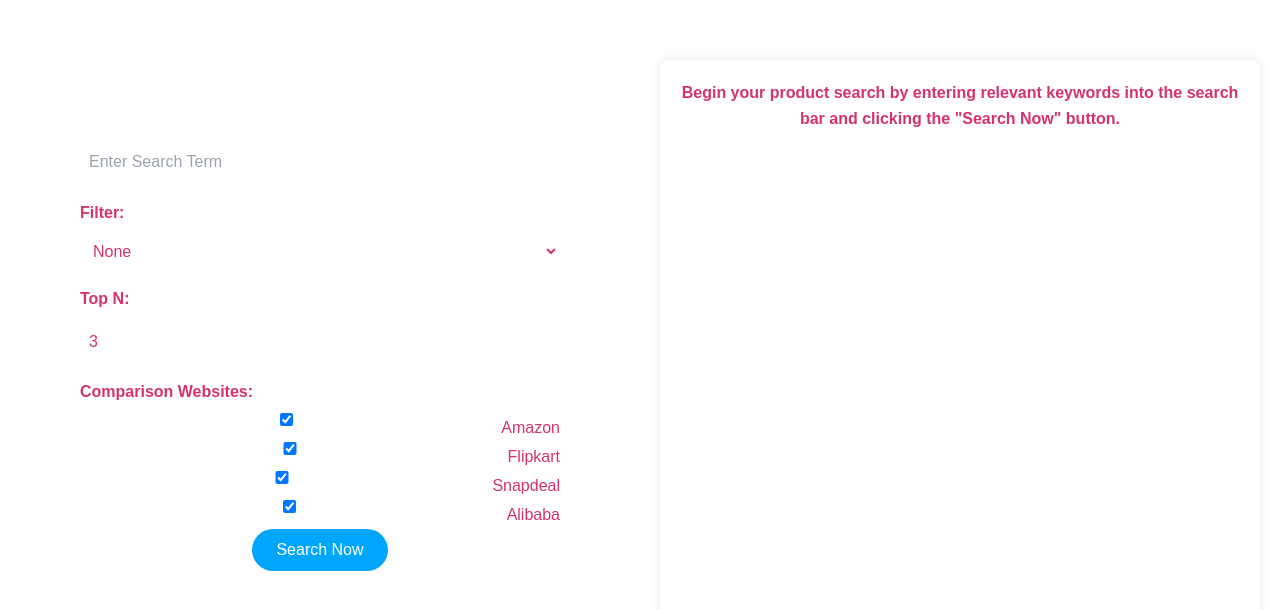
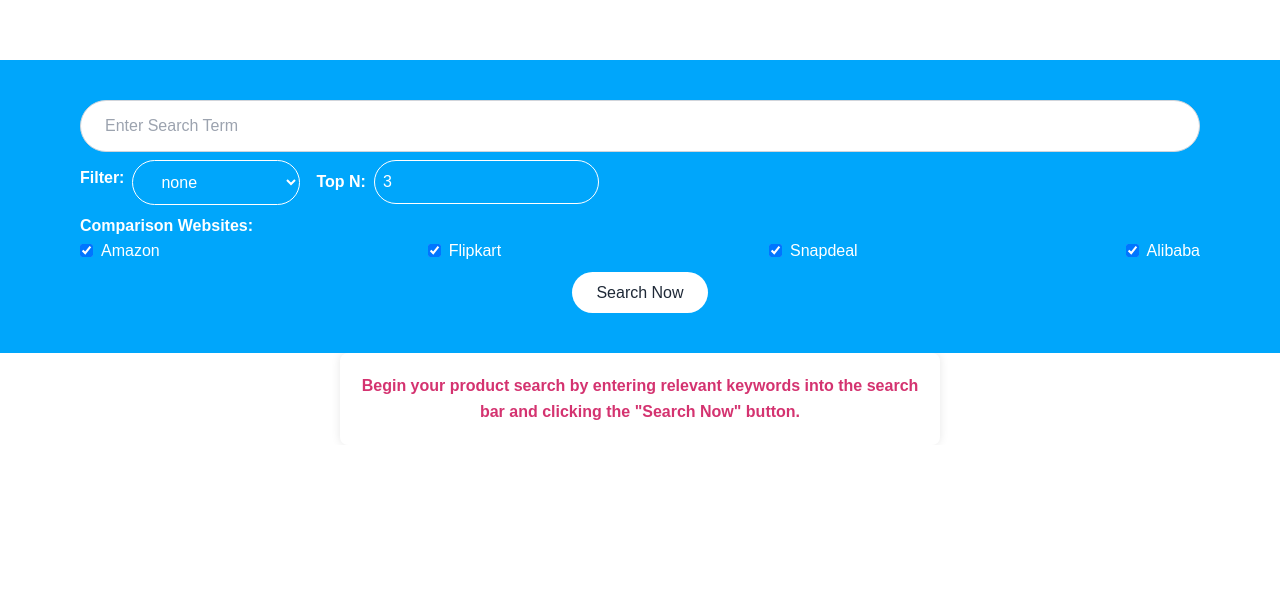
Before and after one commit to salma2vec/Shop_Scout, a React (Create React App) app in the folder client/: page / in a window 1280 px wide. Shown: the part 830-1440 px from the top of the page. After the commit the page ends 1275 px from the top, so only its background shows below. Built offline with nearby package versions, Linux system fonts and the light colour scheme.

Commit message:
refactor: improve search comparison component

```diff
--- a/client/src/App.js
+++ b/client/src/App.js
@@ -73,10 +73,8 @@
     <div className={isDarkMode ? 'dark' : 'light'}>
       <Navbar toggleDarkMode={toggleDarkMode} />
       <Hero searchTerm={searchTerm} onSearchTermChange={setSearchTerm} onCompare={handleSearch} />
-      <div className="grid grid-cols-2">
         <ComparisonForm searchTerm={searchTerm} onCompare={handleSearch} />
         <ProductResults products={results} showResults={hasSearch} isSearching={isSearching} />
-      </div>
     </div>
   );
 };
--- a/client/src/components/ComparisonForm.js
+++ b/client/src/components/ComparisonForm.js
@@ -1,8 +1,15 @@
 import React, { useState } from "react";
+import PropTypes from "prop-types";
+import DefaultInput from "./Forms/DefaultInput";
+import DefaultLabel from "./Forms/DefaultLabel";
+import DefaultSelect from "./Forms/DefaultSelect";
+import DefaultCheckbox from "./Forms/DefaultCheckbox";
 
 const ComparisonForm = ({ onCompare }) => {
-  const [searchTerm, onSearchTermChange] = useState("");
+  const FILTER_OPTIONS = ["none", "highestPrice", "lowestPrice", "highestRating"];
+  const AVAILABLE_STORES = ["Amazon", "Flipkart", "Snapdeal", "Alibaba"];  // TODO: store in db, env ?
 
+  const [searchTerm, setSearchTerm] = useState("");
   const [formData, setFormData] = useState({
     search_term: "",
     filter: "",
@@ -30,68 +37,64 @@
   };
 
   return (
-    <div id="products" className="flex items-center justify-center w-full">
-      <div className="flex flex-col items-center justify-start w-full gap-20 p-10 md:p-20">
-        <form onSubmit={handleSubmit} className="w-full">
-          <div className="flex items-center justify-center w-full gap-4">
-            <input
-              type="text"
+    <div id="products" className="flex items-center justify-center w-full ">
+      <div className="flex flex-col items-center justify-start w-full px-10 py-10 md:px-20 bg-lightGreen">
+        <form onSubmit={handleSubmit} className="flex flex-col w-full gap-2 m-0">
+          <DefaultInput
             id="searchTerm"
             name="search_term"
             placeholder="Enter Search Term"
-              required
-              maxLength="20"
-              onChange={(e) => onSearchTermChange(e.target.value)}
             value={searchTerm}
-              className="bg-transparent border border-white rounded-full focus:border-lightGreen focus:ring-0"
+            onChange={(e) => setSearchTerm(e.target.value)}
+            required={true}
           />
-          </div>
-
-          <label htmlFor="filter">Filter:</label>
-          <select
+          <div className="flex items-center gap-4">
+            <div className="flex items-center gap-2">
+              <DefaultLabel
+                htmlFor="filter"
+                className="text-white"
+                text="Filter:"
+              />
+              <DefaultSelect
                 id="filter"
                 name="filter"
                 onChange={handleChange}
                 value={formData.filter}
-            className="bg-transparent border border-white rounded-full focus:border-lightGreen focus:ring-0"
-          >
-            <option value="none">None</option>
-            <option value="highestPrice">Highest Price</option>
-            <option value="lowestPrice">Lowest Price</option>
-            <option value="highestRating">Highest Rating</option>
-          </select>
-
-          <label htmlFor="topN">Top N:</label>
-          <input
-            type="number"
+                options={FILTER_OPTIONS}
+              />
+            </div>
+            <div className="flex items-center gap-2">
+              <DefaultLabel htmlFor="topN" text="Top N:" />
+              <DefaultInput
+                type={"number"}
                 id="topN"
                 name="topN"
-            min="1"
                 onChange={handleChange}
                 value={formData.topN}
-            className="bg-transparent border border-white rounded-full focus:border-lightGreen focus:ring-0"
+                className="p-2 m-0 text-white bg-transparent border border-white rounded-full outline-none focus:border-teleMagenta focus:ring-0"
               />
-
+            </div>
+          </div>
           <div>
-            <label>Comparison Websites:</label>
-            {["Amazon", "Flipkart", "Snapdeal", "Alibaba"].map((website) => (
-              <div key={website} className="flex items-center">
-                <input
-                  type="checkbox"
+            <DefaultLabel text="Comparison Websites:" />
+            <div className="flex items-center justify-between">
+              {AVAILABLE_STORES.map((website) => (
+                <div key={website} className="flex items-center gap-2">
+                  <DefaultCheckbox
                     name={website}
                     checked={formData.comparisonWebsites.includes(website)}
                     onChange={handleCheckboxChange}
-                  className="mr-2"
+                    className="m-0"
                   />
-                <span>{website}</span>
+                  <span className="text-white">{website}</span>
                 </div>
               ))}
             </div>
-
+          </div>
           <div className="flex items-center justify-center">
             <button
               type="submit"
-              className="px-6 py-2 mb-4 rounded-full bg-lightGreen"
+              className="px-6 py-2 text-gray-800 bg-white rounded-full"
             >
               Search Now
             </button>
@@ -102,4 +105,7 @@
   );
 };
 
+ComparisonForm.propTypes = {
+  onCompare: PropTypes.func,
+};
 export default ComparisonForm;
--- /dev/null
+++ b/client/src/components/Forms/DefaultCheckbox.js
@@ -0,0 +1,27 @@
+import React from "react";
+import PropTypes from "prop-types";
+
+const DefaultCheckbox = ({ id, className, name, checked, onChange }) => {
+  return (
+    <div className="flex items-center">
+      <input
+        id={id}
+        name={name}
+        type="checkbox"
+        className={className || "mr-2"}
+        checked={checked}
+        onChange={onChange}
+      />
+    </div>
+  );
+}
+
+DefaultCheckbox.propTypes = {
+  id: PropTypes.string,
+  name: PropTypes.string,
+  className: PropTypes.string,
+  checked: PropTypes.bool,
+  onChange: PropTypes.func,
+};
+
+export default DefaultCheckbox;
--- a/client/src/components/Forms/DefaultInput.js
+++ b/client/src/components/Forms/DefaultInput.js
@@ -1,20 +1,22 @@
 import React from "react";
 import PropTypes from "prop-types";
 
-const DefaultInput = ({ type, placeholder, value, onChange }) => {
+const DefaultInput = ({ type, className, placeholder, value, onChange, required }) => {
   return (
     <input
       type={type || "text"}
       placeholder={placeholder}
       value={value}
       onChange={onChange}
-      className="py-3 px-6 !mb-0 rounded-full border text-black placeholder:text-gray-400 border-gray-300 focus:outline-none focus:ring-2 focus:ring-lightGreen focus:border-transparent transition duration-300 ease-in-out"
+      className={className || "w-full py-3 px-6 m-0 rounded-full border text-black placeholder:text-gray-400 border-gray-300 focus:outline-none focus:ring-2 focus:ring-teleMagenta focus:border-transparent transition duration-300 ease-in-out"}
+      required={required || false}
     />
   );
 }
 
 DefaultInput.propTypes = {
   type: PropTypes.string,
+  className: PropTypes.string,
   placeholder: PropTypes.string,
   value: PropTypes.string,
   onChange: PropTypes.func,
--- /dev/null
+++ b/client/src/components/Forms/DefaultLabel.js
@@ -0,0 +1,18 @@
+import React from "react";
+import PropTypes from "prop-types";
+
+const DefaultLabel = ({ htmlFor, className, text }) => {
+  return (
+    <label htmlFor={htmlFor} className={className || "m-0 whitespace-nowrap text-white"}>
+      {text}
+    </label>
+  );
+}
+
+DefaultLabel.propTypes = {
+  htmlFor: PropTypes.string,
+  className: PropTypes.string,
+  text: PropTypes.string,
+};
+
+export default DefaultLabel;
--- /dev/null
+++ b/client/src/components/Forms/DefaultSelect.js
@@ -0,0 +1,33 @@
+import React from "react";
+import PropTypes from "prop-types";
+
+const DefaultSelect = ({ id, name, value, className, onChange, options }) => {
+  return (
+    <select
+      id={id}
+      name={name}
+      className={className || "text-white m-0 bg-transparent border border-white rounded-full focus:border-teleMagenta focus:ring-0 py-3 px-6"}
+      value={value}
+      onChange={onChange}
+    >
+      {options.map((option, index) => (
+        <option key={index} value={option}>
+          {option}
+        </option>
+      ))}
+    </select>
+  );
+}
+
+DefaultSelect.propTypes = {
+  id: PropTypes.string,
+  name: PropTypes.string,
+  value: PropTypes.string,
+  onChange: PropTypes.func,
+  options: PropTypes.arrayOf(PropTypes.shape({
+    value: PropTypes.string,
+    text: PropTypes.string,
+  })),
+};
+
+export default DefaultSelect;
--- a/client/src/index.css
+++ b/client/src/index.css
@@ -37,13 +37,13 @@
     font-weight: bold;
   }
 
-  input, select {
+  /* input, select {
     width: 100%;
     padding: 0.5rem;
     margin-bottom: 1rem;
     border: 1px solid #ccc;
     border-radius: 4px;
-  }
+  } */
 
   /* Button styles */
   button {
@@ -136,13 +136,13 @@
     font-weight: bold;
 }
 
-input, select {
+/* input, select {
     width: 100%;
     padding: 0.5rem;
     margin-bottom: 1rem;
     border: 1px solid #ccc;
     border-radius: 4px;
-}
+} */
 
 /* Button styles */
 button {
@@ -210,3 +210,16 @@
         padding: 1rem;
     }
 }
+
+/* hide default arrows from number input */
+/* Chrome, Safari, Edge, Opera */
+input::-webkit-outer-spin-button,
+input::-webkit-inner-spin-button {
+  -webkit-appearance: none;
+  margin: 0;
+}
+
+/* Firefox */
+input[type=number] {
+  -moz-appearance: textfield;
+}
--- a/client/tailwind.config.js
+++ b/client/tailwind.config.js
@@ -9,6 +9,13 @@
         lightYellow: "#e9c46a",
         lightOrange: "#f4a261",
         darkBlack: "#000814",
+
+        vividCerulean: "#00a6fb",  // default blue ( closest websafe #0099FF )
+        orangePantone: "#FF5904",  // default blue ( inverse )
+        willpowerOrange: "#00a6fb",  // default blue ( complementary )
+        teleMagenta: "#d43370", // default pink ( closest websafe #CC3366 )
+        mountainMeadowGreen: "#2BCC8F", // default pink ( inverse )
+        eucalyptusGreen: "#33D497" // default pink ( complementary )
       },
     },
   },
```
Lines whose indentation alone changed are shown as unchanged.
